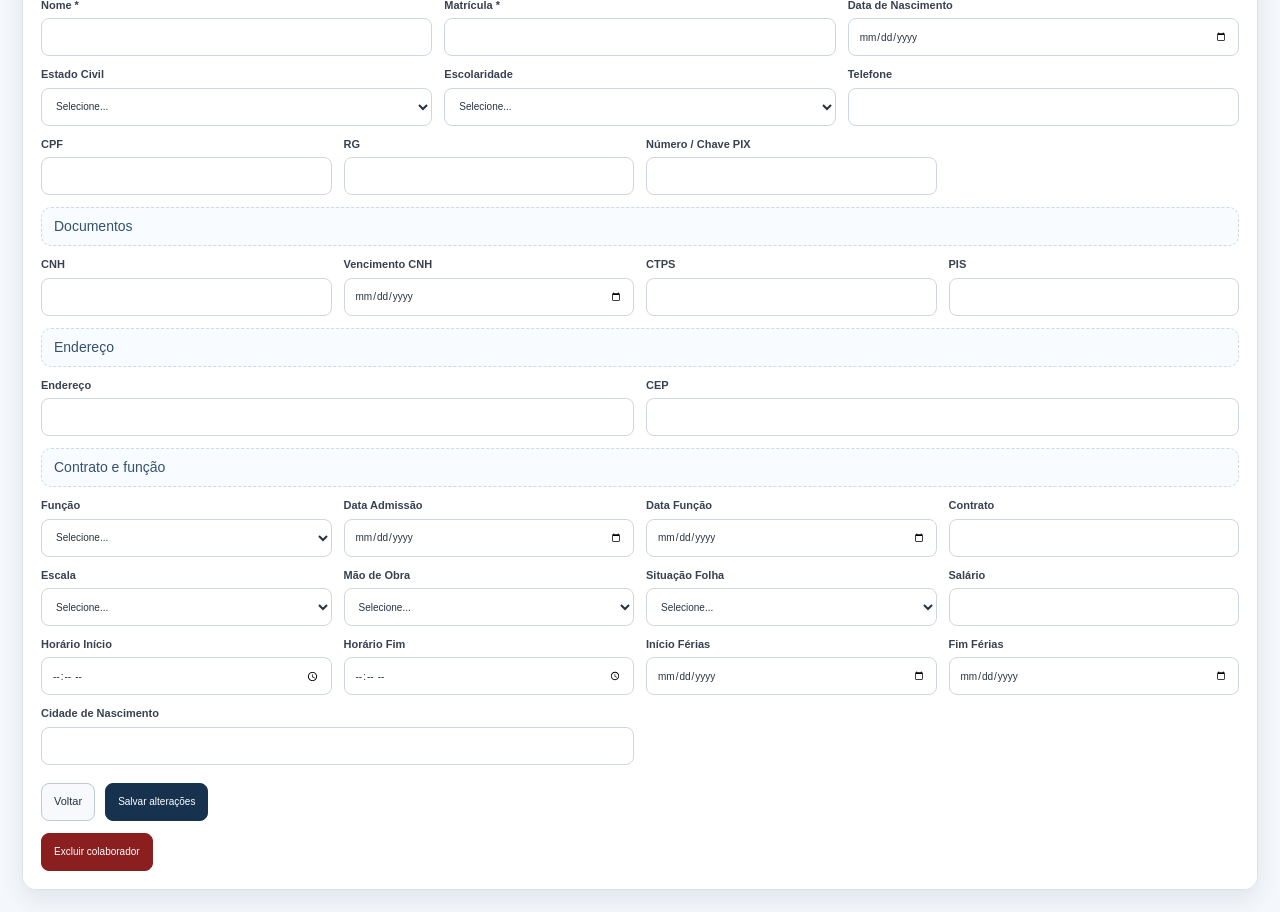
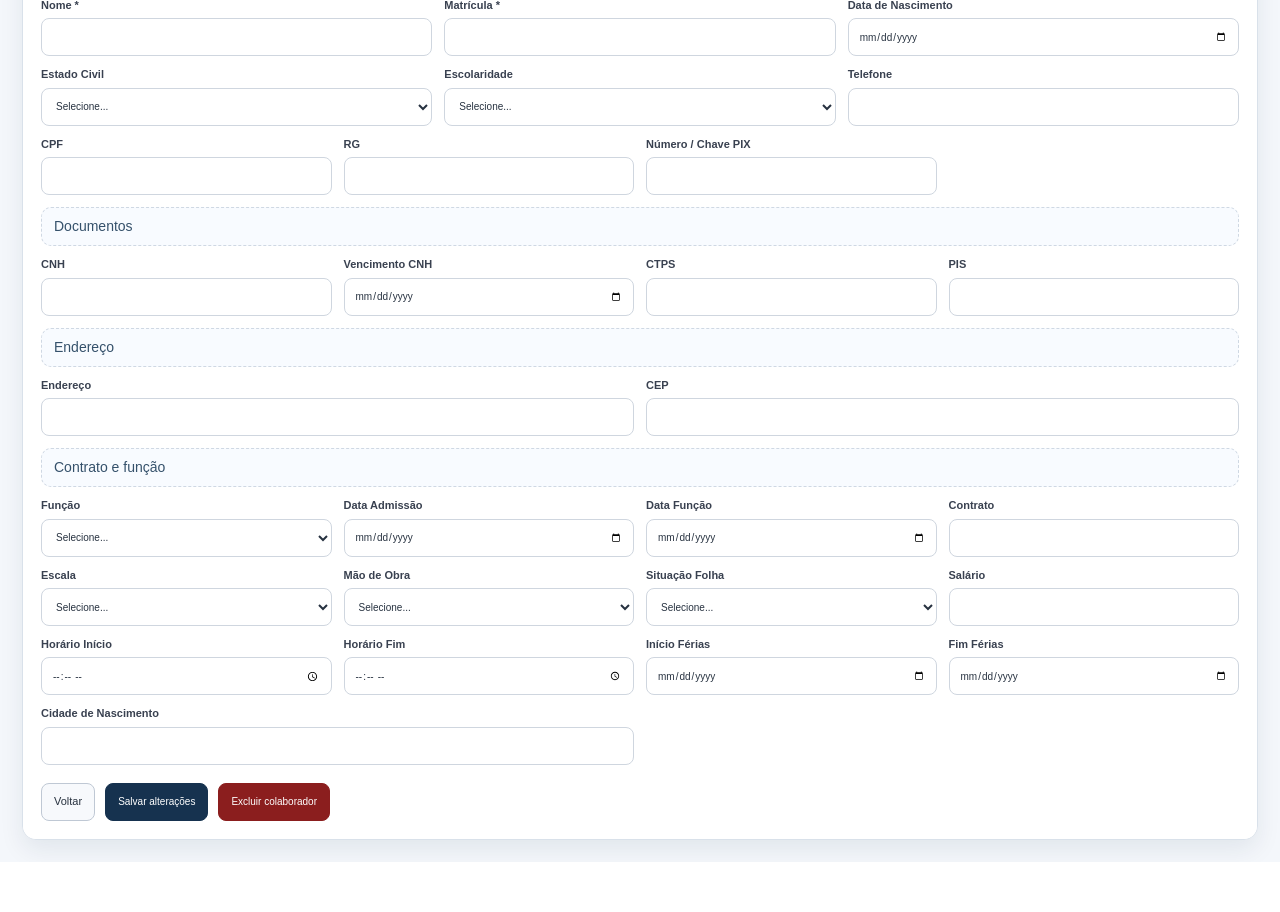
Before and after one commit to satmbr/prod, a Flask app: template templates/colaboradores/detalhe.html in a window 1280 px wide. Shown: the part 227-1139 px from the top of the page. After the commit the page ends 1089 px from the top, so only its background shows below. Run offline with Flask 3, Linux system fonts and the light colour scheme; the template is opened without the code that fills it, so the values that code supplies are empty.

Commit message:
Update detalhe.html

```diff
--- a/templates/colaboradores/detalhe.html
+++ b/templates/colaboradores/detalhe.html
@@ -334,15 +334,15 @@
 		<div class="actions-bar">
 		  <a href="{{ url_for('colaboradores.registro') }}" class="btn">Voltar</a>
 		  <button type="submit" class="btn primary">Salvar alterações</button>
-        </div>
 		</form>
 
 		<form method="post"
 			  action="{{ url_for('colaboradores.colaborador_delete', colaborador_id=colaborador.id) }}"
-            style="margin-top:12px;"
-            onsubmit="return confirm('Tem certeza que deseja excluir este colaborador?');">
+			  onsubmit="return confirm('Tem certeza que deseja excluir este colaborador?');"
+			  style="margin:0;">
 		  <button type="submit" class="btn danger">Excluir colaborador</button>
 		</form>
+		</div>
     </div>
   </section>
 </div>
```
Lines whose indentation alone changed are shown as unchanged.
